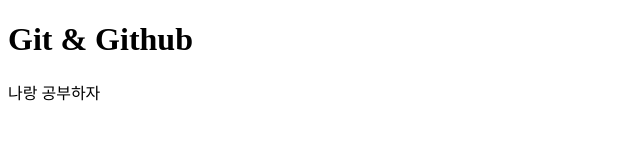
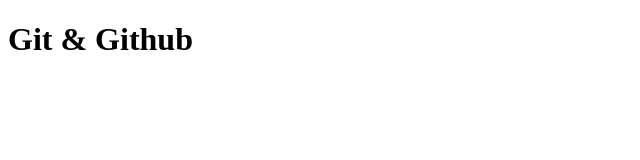
Before and after one commit to wooke0603/github, a plain HTML site: page index.html in a window 1280 px wide. Shown: the whole page, without its empty margins (0-640 px from the left). Drawn offline with Linux system fonts and the light colour scheme.

Commit message:
Revert "추가"
This reverts commit 50434a71b748a614dac2566f4e39e64fbaaf0584.

```diff
--- a/index.html
+++ b/index.html
@@ -8,6 +8,5 @@
 </head>
 <body>
     <h1>Git & Github</h1>
-    <div>나랑 공부하자</div>
 </body>
 </html>
```
Also changed, not shown: 1 other file.
